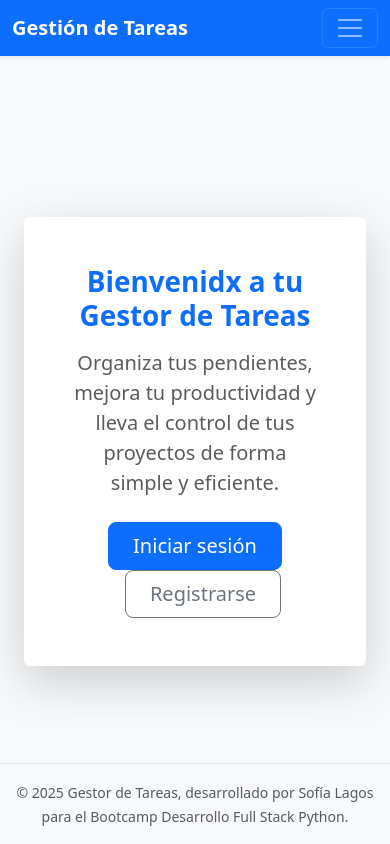
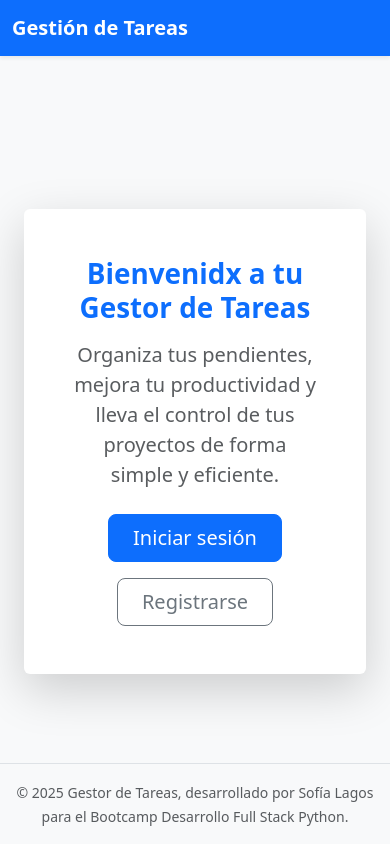
Before and after one commit to too0oori/Evaluacion_Modulo_6, a Django app: page / in a window 390 px wide. Run offline with Django 5.2, Linux system fonts and the light colour scheme.

Commit message:
se hacen ajustes de media queries y diseño responsivo

```diff
--- a/gestor_tareas/tareas/templates/agregar_tarea.html
+++ b/gestor_tareas/tareas/templates/agregar_tarea.html
@@ -21,7 +21,7 @@
                         </div>
                         <div class="mb-3">
                             <label for="fecha_vencimiento" class="form-label">Fecha de Vencimiento</label>
-                            <input type="date" class="form-control" id="fecha_vencimiento" name="fecha_vencimiento" required>
+                            <input type="date" class="form-control" id="fecha_vencimiento" name="fecha_vencimiento" required style="appearance: auto;">
                         </div>
 
                         <div class="d-grid gap-2">
--- a/gestor_tareas/tareas/templates/base.html
+++ b/gestor_tareas/tareas/templates/base.html
@@ -12,20 +12,20 @@
     <nav class="navbar navbar-expand-lg navbar-dark bg-primary shadow-sm">
       <div class="container-fluid">
         <a class="navbar-brand fw-bold" href="{% url 'lista_tareas' %}">Gestión de Tareas</a>
+        {% if user.is_authenticated %}
         <button class="navbar-toggler" type="button" data-bs-toggle="collapse" data-bs-target="#navbarNav">
           <span class="navbar-toggler-icon"></span>
         </button>
         <div class="collapse navbar-collapse justify-content-end" id="navbarNav">
           <ul class="navbar-nav align-items-center">
-            {% if user.is_authenticated %}
               <li class="nav-item me-3 text-white">
                 Bienvenidx, <strong>{{ user.username }}</strong>
               </li>
               <li class="nav-item ms-auto">
                 <a class="btn btn-light btn-sm rounded" href="{% url 'logout' %}">Cerrar sesión</a>
               </li>
-            {% endif %}
           </ul>
+        {% endif %}
         </div>
       </div>
     </nav>
@@ -67,5 +67,14 @@
             });
         }, 3000);
     </script>
+
+    <style>
+      @media (max-width: 576px) {
+        .table td .btn {
+          flex: 1 1 100%;
+          text-align: center;
+        }
+      }
+    </style>
 </body>
 </html>
--- a/gestor_tareas/tareas/templates/index.html
+++ b/gestor_tareas/tareas/templates/index.html
@@ -3,18 +3,22 @@
 {% block content %}
 
 <div class="container d-flex flex-column justify-content-center align-items-center text-center" style="min-height: 80vh;">
-  <div class="card shadow-lg border-0" style="max-width: 600px;">
+  <div class="card shadow-lg border-0 w-100" style="max-width: 600px;">
     <div class="card-body p-5">
       <h1 class="fw-bold mb-3 text-primary">Bienvenidx a tu Gestor de Tareas</h1>
       <p class="lead mb-4 text-muted">
         Organiza tus pendientes, mejora tu productividad y lleva el control de tus proyectos de forma simple y eficiente.
       </p>
-      <a href="{% url 'login' %}" class="btn btn-primary btn-lg px-4">
-        Iniciar sesión
-      </a>
-        <a href="{% url 'register' %}" class="btn btn-outline-secondary btn-lg px-4 ms-3">
-            Registrarse
+
+      <!-- Botones centrados y responsivos -->
+      <div class="d-flex flex-column flex-sm-row justify-content-center align-items-center gap-3">
+        <a href="{% url 'login' %}" class="btn btn-primary btn-lg px-4">
+          Iniciar sesión
         </a>
+        <a href="{% url 'register' %}" class="btn btn-outline-secondary btn-lg px-4">
+          Registrarse
+        </a>
+      </div>
     </div>
   </div>
 </div>
--- a/gestor_tareas/tareas/templates/lista_tareas.html
+++ b/gestor_tareas/tareas/templates/lista_tareas.html
@@ -24,7 +24,7 @@
                         <tbody>
                             {% for tarea in tareas %}
                                 <tr>
-                                    <td>{{ tarea.titulo }}</td>             <!-- Indicador de estado de la tarea -->
+                                    <td>{{ tarea.titulo }}</td>
                                     <td class="text-center">
                                         {% if tarea.estado == 'completada' %}
                                             <span class="badge bg-success">Completada</span>
@@ -33,6 +33,7 @@
                                         {% endif %}
                                     </td>
                                     <td class="text-end align-middle">
+                                        <div class="d-flex flex-wrap justify-content-end gap-2">
                                             <a href="{% url 'detalle_tarea' tarea.id %}" class="btn btn-sm btn-primary">
                                                 <i class="fas fa-eye me-1"></i> Ver Detalle
                                             </a>
@@ -44,6 +45,7 @@
                                                 <i class="fas fa-check me-1"></i> Marcar como Completada
                                             </a>
                                             {% endif %}
+                                        </div>
                                     </td>
                                 </tr>
                             {% endfor %}
```
Lines whose indentation alone changed are shown as unchanged.
